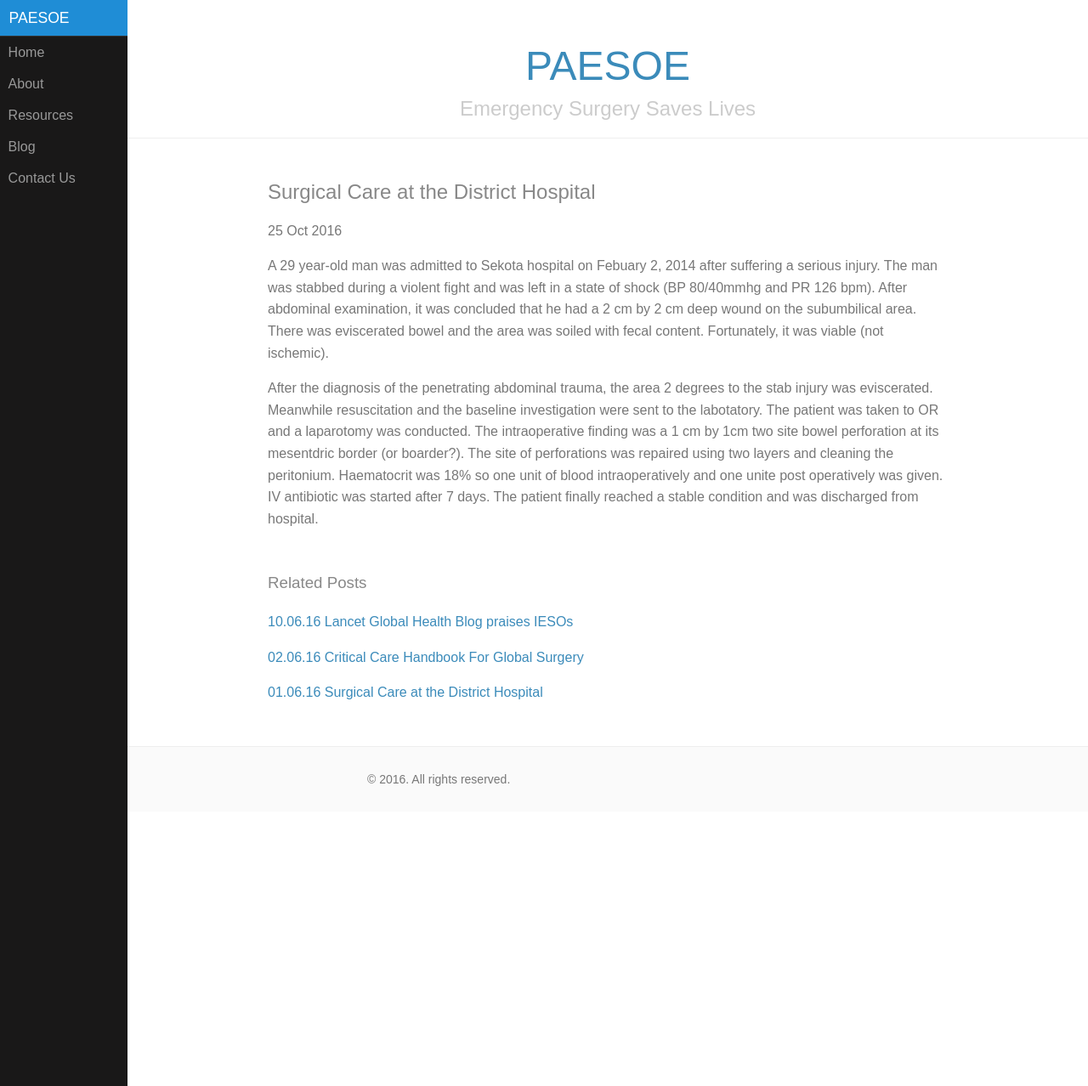
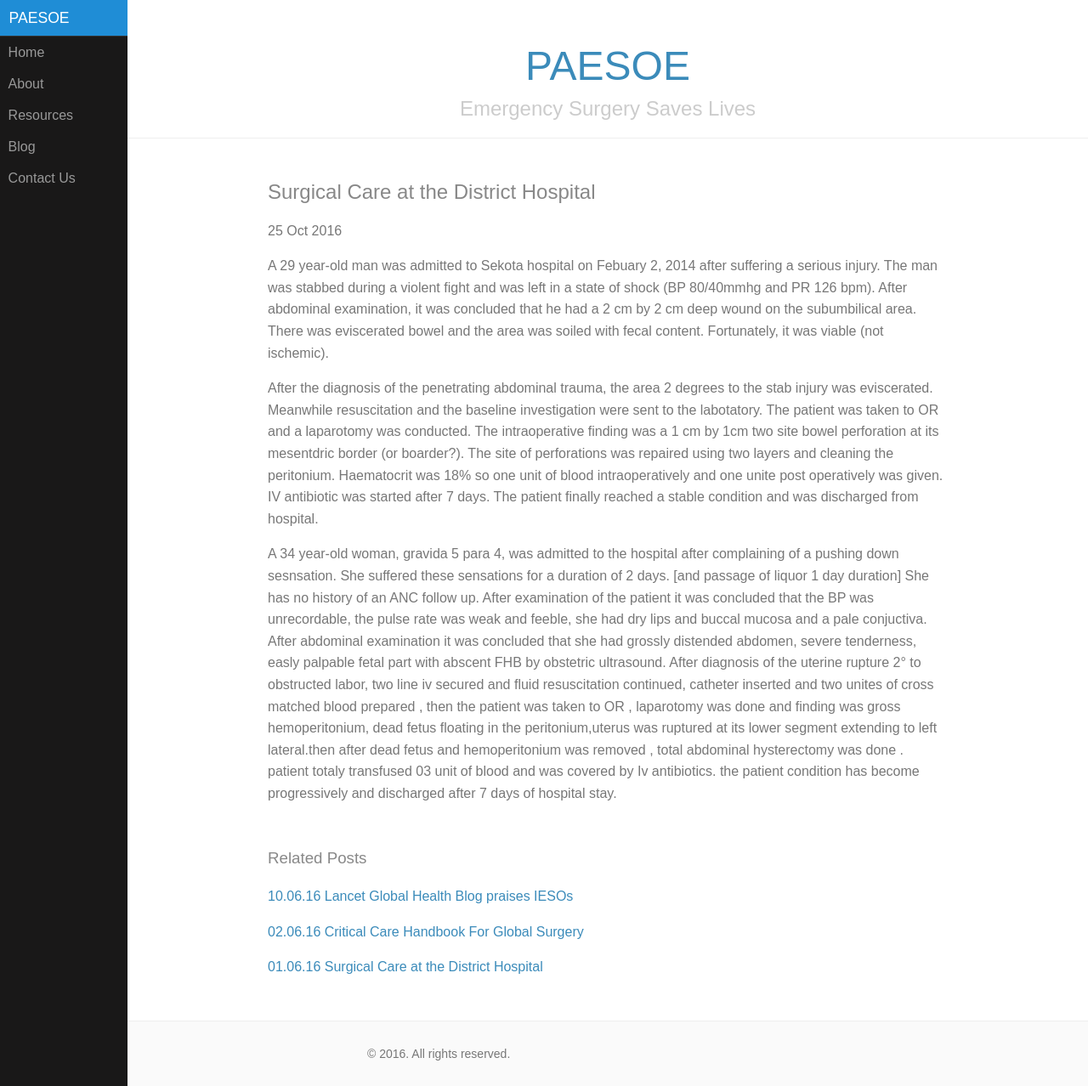
Before and after one commit to vvcb/paesoe-test, a Jekyll site: the page built from _posts/2016-10-25-surgical-stories-from-ethiopia.md, in a window 1280 px wide and 1278 px high. Shown: the whole window at 85% size. Built offline with Jekyll 4.4.1, drawn with Linux system fonts in a browser that asks for light colours; comment, search, counter and statistics services are not loaded.

```diff
--- a/_posts/2016-10-25-surgical-stories-from-ethiopia.md
+++ b/_posts/2016-10-25-surgical-stories-from-ethiopia.md
@@ -8,3 +8,6 @@
 A 29 year-old man was admitted to Sekota hospital on Febuary 2, 2014 after suffering a serious injury. The man was stabbed during a violent fight and was left in a state of shock (BP 80/40mmhg and PR 126 bpm). After abdominal examination, it was concluded that he had a 2 cm by 2 cm deep wound on the subumbilical area. There was eviscerated bowel and the area was soiled with fecal content. Fortunately, it was viable (not ischemic).
 
 After the diagnosis of the penetrating abdominal trauma, the area 2 degrees to the stab injury was eviscerated.  Meanwhile resuscitation and the baseline investigation were sent to the labotatory. The patient was taken to OR and a laparotomy was conducted. The intraoperative finding was a 1 cm by 1cm two site bowel perforation at its mesentdric border (or boarder?). The site of perforations was repaired using two layers and cleaning the peritonium. Haematocrit was 18% so one unit of blood intraoperatively and one unite post operatively was given. IV antibiotic was started after 7 days. The patient finally reached a stable condition and was discharged from hospital.
+
+
+A 34 year-old woman, gravida 5 para 4, was admitted to the hospital after complaining of a pushing down sesnsation. She suffered these sensations for a duration of 2 days. [and passage of liquor 1 day duration] She has no history of an ANC follow up. After examination of the patient it was concluded that the BP was unrecordable, the pulse rate was weak and feeble, she had dry lips and buccal mucosa and a pale conjuctiva. After abdominal examination it was concluded that she had grossly distended abdomen, severe tenderness, easly palpable fetal part with abscent FHB by obstetric ultrasound. After diagnosis of the uterine rupture 2° to obstructed labor, two line iv secured and fluid resuscitation continued, catheter inserted and two unites of cross matched blood prepared , then the patient was taken to OR , laparotomy was done and finding was gross hemoperitonium, dead fetus floating in the peritonium,uterus was ruptured at its lower segment extending to left lateral.then after dead fetus and hemoperitonium was removed , total abdominal hysterectomy was done . patient totaly transfused 03 unit of blood and was covered by Iv antibiotics. the patient condition has become progressively and discharged after 7 days of hospital stay.
```
